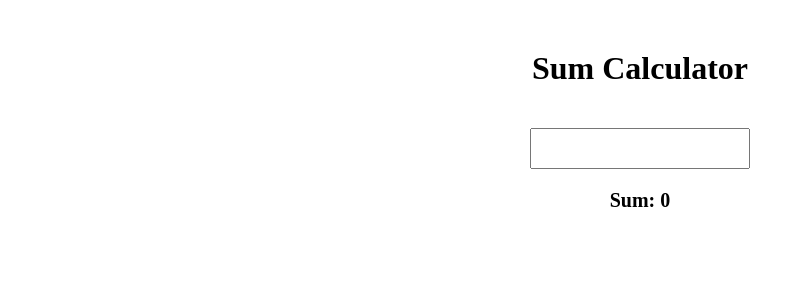
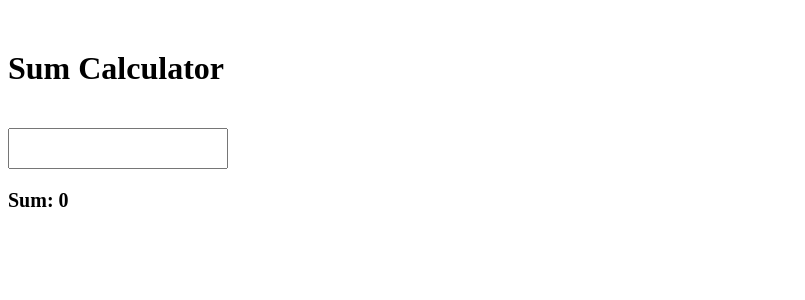
Before and after one commit to acciojob/sum-calculator-jahnavi-gaur, a React app: page / in a window 1280 px wide. Shown: the top 300 px of the page, without its empty margins (0-805 px from the left). Built offline with nearby package versions, Linux system fonts and the light colour scheme.

Commit message:
solved successfully

```diff
--- a/src/components/SumCalculator.js
+++ b/src/components/SumCalculator.js
@@ -22,7 +22,7 @@ const SumCalculator = () => {
   };
 
   return (
-    <div style={{ textAlign: "center", marginTop: "50px" }}>
+    <div style={{  marginTop: "50px" }}>
       <h1 style={{ fontWeight: "bold" }}>Sum Calculator</h1>
 
       <input
```
